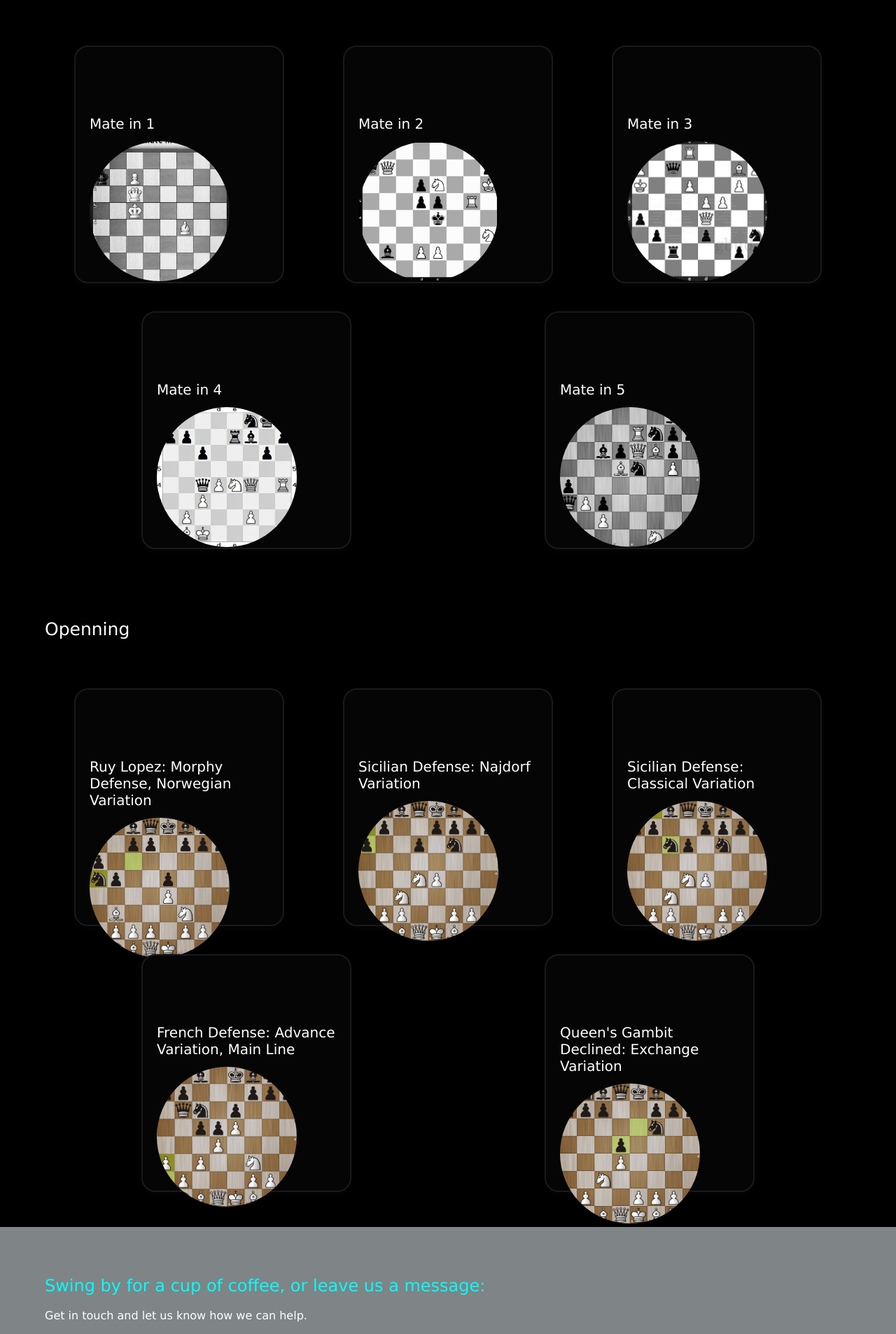
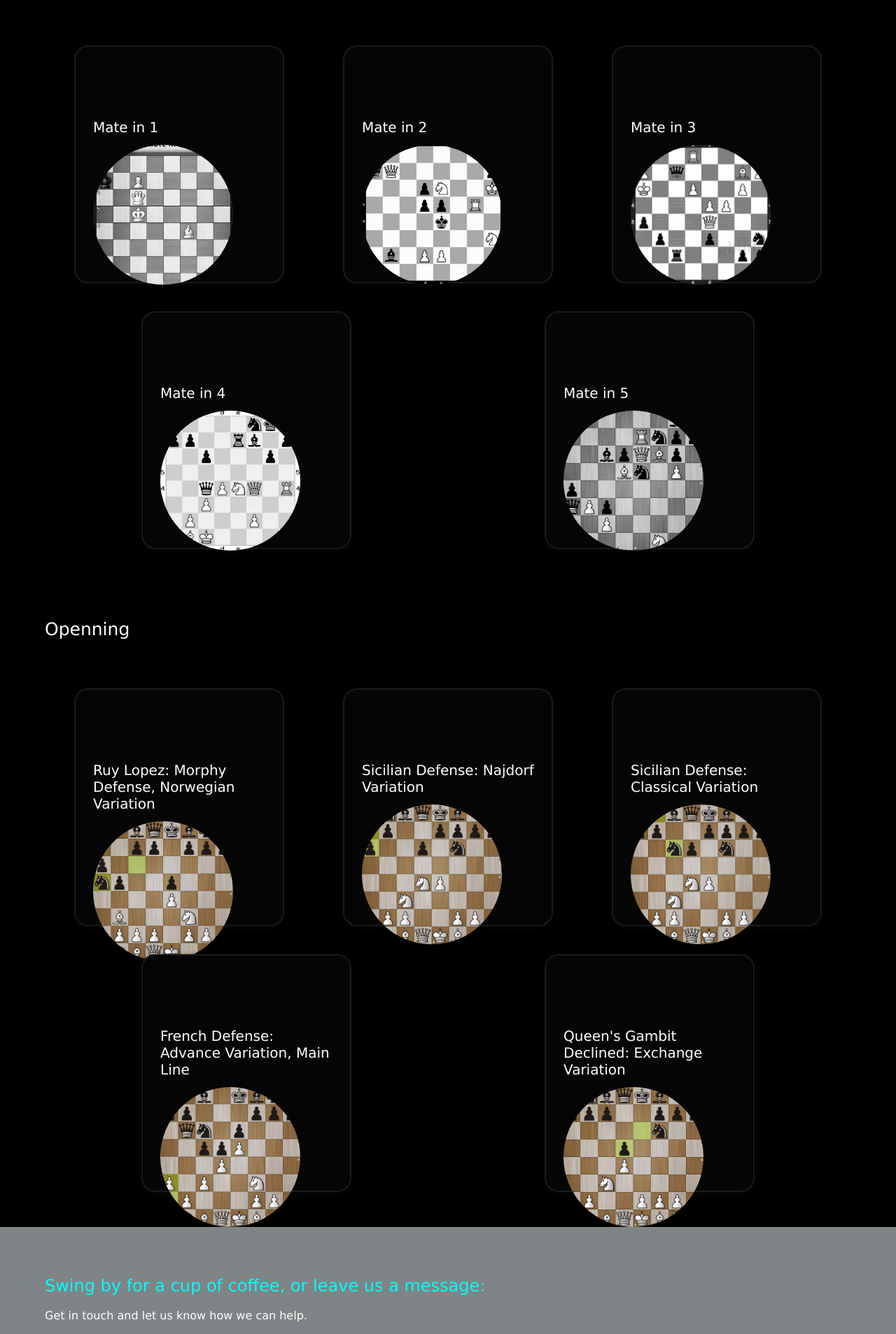
Before and after one commit to 10821324/site1, a PHP site: page /index.html in a window 1280 px wide. Shown: the part 1337-3244 px from the top of the page at 70% size. Run offline with PHP 8.4, Linux system fonts and the light colour scheme.

Commit message:
Update style1.css

```diff
--- a/style1.css
+++ b/style1.css
@@ -292,7 +292,7 @@ projects
     height: 34rem;
     background: #050505;
     border-radius: 2rem;
-    padding: 1rem;
+    padding: 1.5rem;
     border: .2rem solid #181a1b;
     box-shadow: 0px 4px 8px #050505;
 }
@@ -344,7 +344,7 @@ projects
 }
 
 .skills-content--project {
-    margin: 1.2rem 0;
+    margin: 0.5rem 0;
 }
 
 .skill--project {
```
